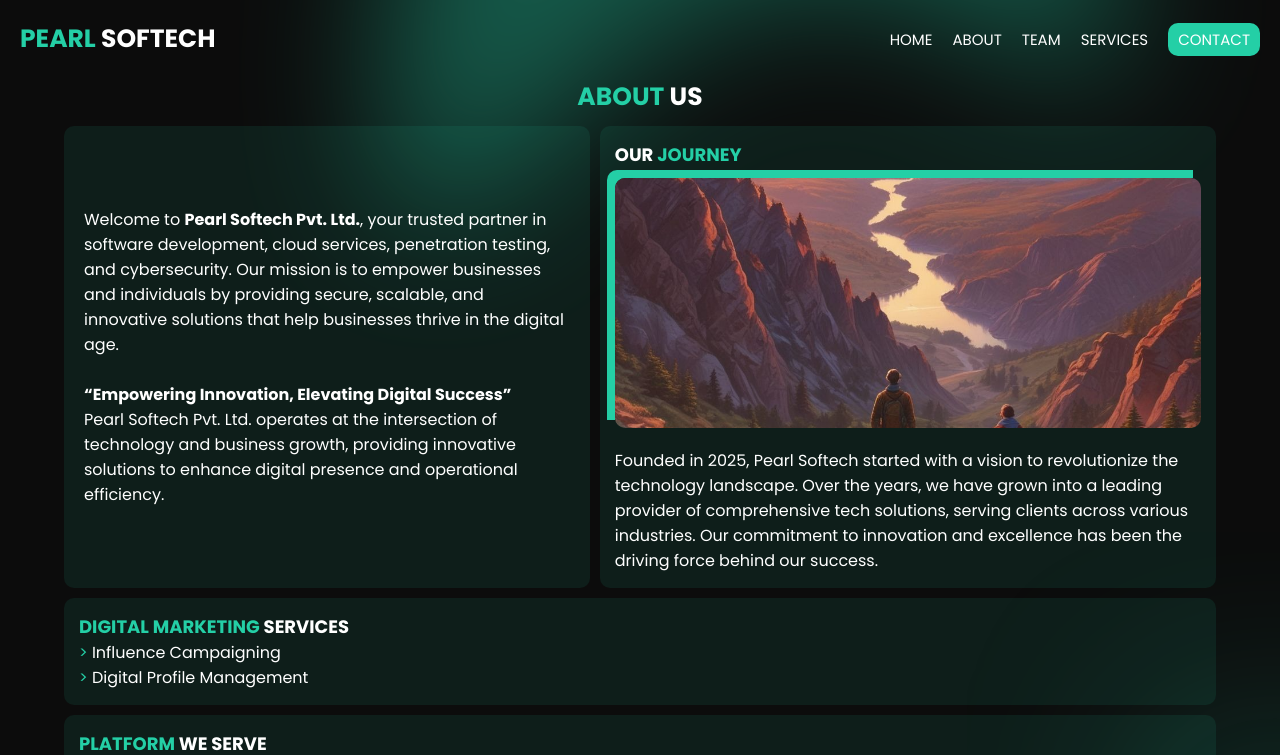
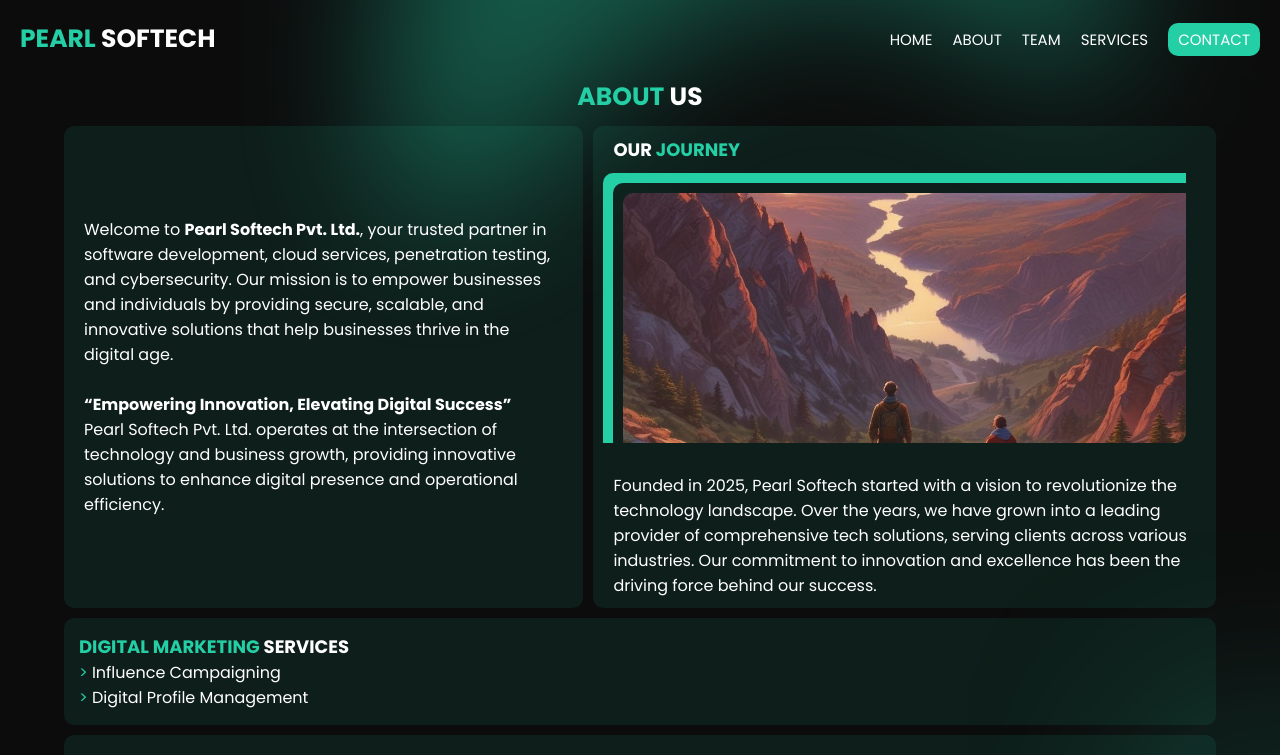
Before and after one commit to Pearl-Softech/pearl-softech-web, a React (Vite) app: page /about in a window 1280 px wide. Shown: the top 755 px of the page. Built offline with nearby package versions, Linux system fonts and the light colour scheme.

Commit message:
Enhancement

```diff
--- a/src/styles/About.css
+++ b/src/styles/About.css
@@ -29,9 +29,11 @@
     display: flex;
     flex-direction: column;
     background-color: #24cfa717;
-    padding: 15px;
+    padding: 10px;
     border-radius: 10px;
-    gap: 10px;
+    padding-left: 20px;
+    padding-right: 20px;
+    gap: 20px;
 }
 
 .about-container .content .first-row .left{
@@ -58,20 +60,28 @@
     display: flex;
     align-items: center;
     justify-content: center;
-    box-shadow: -8px -8px 0px var(--primary-color);
+    box-shadow: -10px -10px 0px var(--primary-color);
     cursor: pointer;
     transition: 0.3s ease-in-out;
+    padding: 10px;
 }
 
 .about-container .content .first-row .right .content .left-content:hover{
-    box-shadow: 8px 8px 0px var(--primary-color);
+    box-shadow: 10px 10px 0px var(--primary-color);
 }
 
 .about-container .content .first-row .right .content .left-content img{
     height: 250px;
     width: 100%;
     border-radius: 10px;
+    border-bottom-left-radius: 0px;
+    border-top-right-radius: 0px;
     object-fit: cover;
+    transition: 0.3s ease-in-out;
+}
+
+.about-container .content .first-row .right .content .left-content img:hover{
+    opacity: 0.5;
 }
 
 .about-container .content .first-row .right .content .right-content{
--- a/src/styles/Team.css
+++ b/src/styles/Team.css
@@ -55,6 +55,7 @@
   margin-bottom: 10px;
   cursor: pointer;
   overflow: hidden;
+  background-color: black;
 }
 
 .team-card img {
@@ -70,6 +71,7 @@
 .team-card img:hover{
     transform: scale(1.09);
     overflow: hidden;
+    opacity: 0.5;
 }
 
 .team-info h3 {
```
